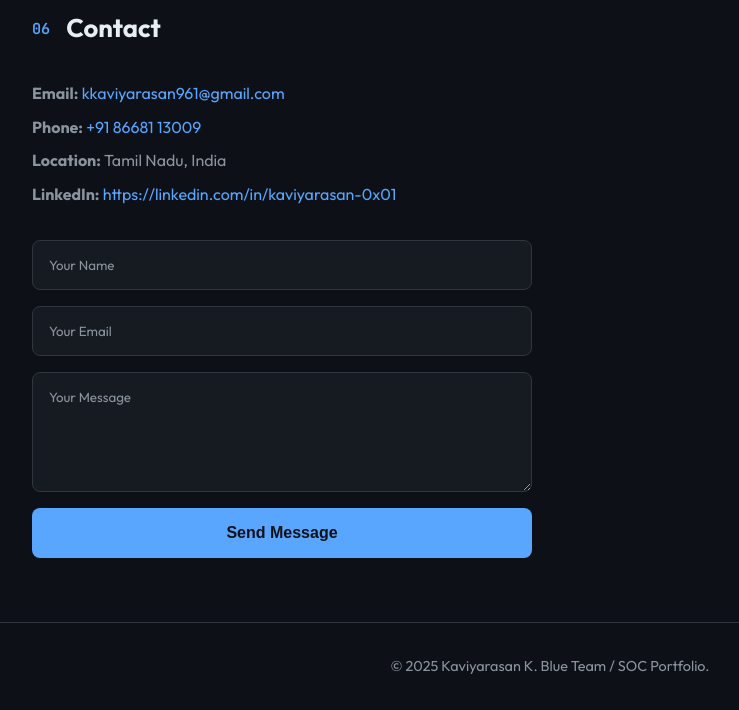
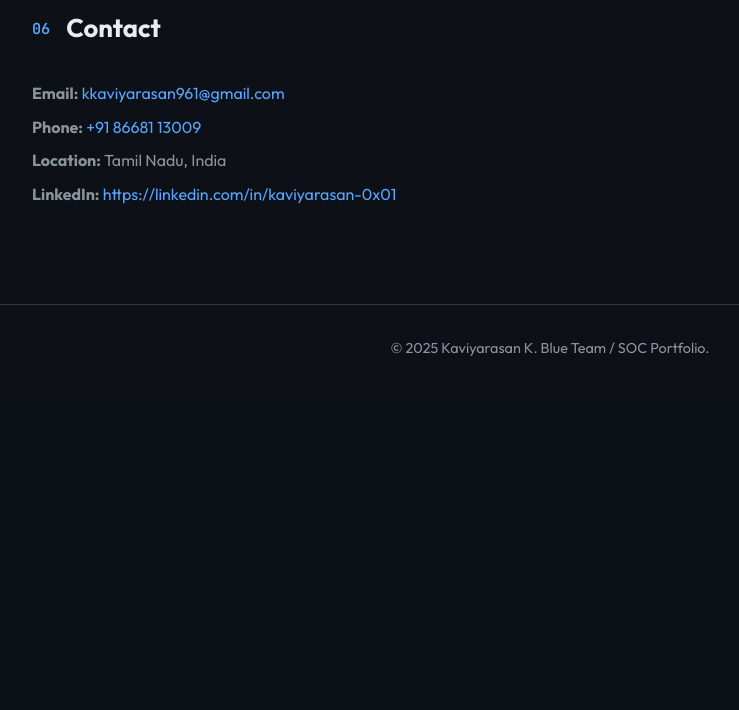
Before and after one commit to kaviyarasank2004/portfolio, a Flask app: page / in a window 1280 px wide. Shown: the part 3407-4117 px from the top of the page, without its empty margins (90-829 px from the left). After the commit the page ends 3763 px from the top, so only its background shows below. Run offline with Flask 3, Linux system fonts and the light colour scheme.

Commit message:
features added

```diff
--- a/app.py
+++ b/app.py
@@ -4,9 +4,6 @@ import secrets
 from dotenv import load_dotenv
 
 load_dotenv()
-import smtplib
-from email.mime.text import MIMEText
-from email.mime.multipart import MIMEMultipart
 from flask import Flask, render_template, request, jsonify, redirect, url_for, session
 from flask_limiter import Limiter
 from flask_limiter.util import get_remote_address
@@ -43,13 +40,6 @@ app.config['SESSION_COOKIE_SAMESITE'] = 'Lax'
 app.config['SESSION_COOKIE_SECURE'] = os.environ.get('FLASK_ENV') == 'production'
 app.config['PERMANENT_SESSION_LIFETIME'] = 3600  # 1 hour
 
-# Email config
-app.config['EMAIL_HOST'] = os.environ.get('EMAIL_HOST', 'smtp.gmail.com')
-app.config['EMAIL_PORT'] = int(os.environ.get('EMAIL_PORT', '587'))
-app.config['EMAIL_USER'] = os.environ.get('EMAIL_USER', '')
-app.config['EMAIL_PASSWORD'] = os.environ.get('EMAIL_PASSWORD', '')
-app.config['CONTACT_EMAIL'] = os.environ.get('CONTACT_EMAIL', 'kkaviyarasan961@gmail.com')
-
 os.makedirs(app.config['UPLOAD_FOLDER'], exist_ok=True)
 os.makedirs(os.path.join(app.config['UPLOAD_FOLDER'], 'projects'), exist_ok=True)
 
@@ -78,37 +68,6 @@ def validate_image_content(file_stream, allowed_ext):
     if ext_lower == 'gif':
         return header.startswith(b'GIF87a') or header.startswith(b'GIF89a')
     return False
-
-
-def send_contact_email(name, email, message):
-    """Send contact form message to portfolio owner's email."""
-    if not app.config['EMAIL_USER'] or not app.config['EMAIL_PASSWORD']:
-        return False, "Email not configured. Set EMAIL_USER and EMAIL_PASSWORD env vars."
-    try:
-        msg = MIMEMultipart()
-        msg['From'] = app.config['EMAIL_USER']
-        msg['To'] = app.config['CONTACT_EMAIL']
-        msg['Subject'] = f"Portfolio Contact: {name}"
-        body = f"""
-New message from your portfolio contact form:
-
-Name: {name}
-Email: {email}
-
-Message:
-{message}
-
----
-Reply to: {email}
-"""
-        msg.attach(MIMEText(body.strip(), 'plain'))
-        with smtplib.SMTP(app.config['EMAIL_HOST'], app.config['EMAIL_PORT']) as server:
-            server.starttls()
-            server.login(app.config['EMAIL_USER'], app.config['EMAIL_PASSWORD'])
-            server.send_message(msg)
-        return True, None
-    except Exception as e:
-        return False, str(e)
 
 
 def admin_required(f):
@@ -407,20 +366,5 @@ def upload_project_screenshot(project_id):
     return jsonify({"success": True, "url": url, "screenshots": project['screenshots']})
 
 
-@app.route('/api/contact', methods=['POST'])
-@limiter.limit("5 per minute")
-def contact():
-    data = request.json or {}
-    name = str(data.get('name', ''))[:100].strip()
-    email = str(data.get('email', ''))[:254].strip()
-    message = str(data.get('message', ''))[:2000].strip()
-    if not name or not email or not message:
-        return jsonify({"success": False, "error": "All fields are required."}), 400
-    success, err = send_contact_email(name, email, message)
-    if success:
-        return jsonify({"success": True, "message": "Thank you! Your message has been sent."})
-    return jsonify({"success": False, "error": err or "Failed to send message."}), 500
-
-
 if __name__ == '__main__':
     app.run(debug=True, port=5000)
--- a/static/js/main.js
+++ b/static/js/main.js
@@ -1,6 +1,5 @@
 // Public Portfolio - Contact form and mobile nav only
 document.addEventListener('DOMContentLoaded', () => {
-    initContact();
     initMobileNav();
     initScreenshotLightbox();
 });
@@ -13,33 +12,6 @@ function showToast(message, isError = false) {
     toast.textContent = message;
     document.body.appendChild(toast);
     setTimeout(() => toast.remove(), 4000);
-}
-
-// Contact Form
-function initContact() {
-    const form = document.getElementById('contactForm');
-    form?.addEventListener('submit', async (e) => {
-        e.preventDefault();
-        const fd = new FormData(form);
-        const data = Object.fromEntries(fd);
-
-        try {
-            const res = await fetch('/api/contact', {
-                method: 'POST',
-                headers: { 'Content-Type': 'application/json' },
-                body: JSON.stringify(data)
-            });
-            const result = await res.json().catch(() => ({}));
-            if (res.ok && result.success) {
-                showToast(result.message);
-                form.reset();
-            } else {
-                showToast(result.error || 'Failed to send', true);
-            }
-        } catch (err) {
-            showToast('Failed to send message', true);
-        }
-    });
 }
 
 // Screenshot lightbox - click to enlarge
--- a/templates/index.html
+++ b/templates/index.html
@@ -56,7 +56,7 @@
                     </div>
                     <div class="hero-links">
                         {% if profile.linkedin %}
-                        <a href="{{ profile.linkedin }}" target="_blank" class="social-link">LinkedIn</a>
+                        <a href="{{ profile.linkedin }}" target="_blank" rel="noopener" class="social-link">LinkedIn</a>
                         {% endif %}
                         {% if profile.github %}
                         <a href="{{ profile.github }}" target="_blank" class="social-link">GitHub</a>
@@ -183,17 +183,13 @@
         <section id="contact" class="contact">
             <h2><span class="section-num">06</span> Contact</h2>
             <div class="contact-info">
-                <p><strong>Email:</strong> <a href="mailto:{{ profile.email }}">{{ profile.email }}</a></p>
+                <p><strong>Email:</strong> <a href="mailto:{{ profile.email }}" target="_blank" rel="noopener">{{ profile.email }}</a></p>
                 <p><strong>Phone:</strong> <a href="tel:{{ profile.phone }}">{{ profile.phone }}</a></p>
                 <p><strong>Location:</strong> {{ profile.location }}</p>
-                <p><strong>LinkedIn:</strong> <a href="{{ profile.linkedin }}" target="_blank">{{ profile.linkedin }}</a></p>
+                {% if profile.linkedin %}
+                <p><strong>LinkedIn:</strong> <a href="{{ profile.linkedin }}" target="_blank" rel="noopener">{{ profile.linkedin }}</a></p>
+                {% endif %}
             </div>
-            <form class="contact-form" id="contactForm">
-                <input type="text" name="name" placeholder="Your Name" required>
-                <input type="email" name="email" placeholder="Your Email" required>
-                <textarea name="message" placeholder="Your Message" rows="5" required></textarea>
-                <button type="submit" class="submit-btn">Send Message</button>
-            </form>
         </section>
     </main>
 
```
Also changed, not shown: README.md.
